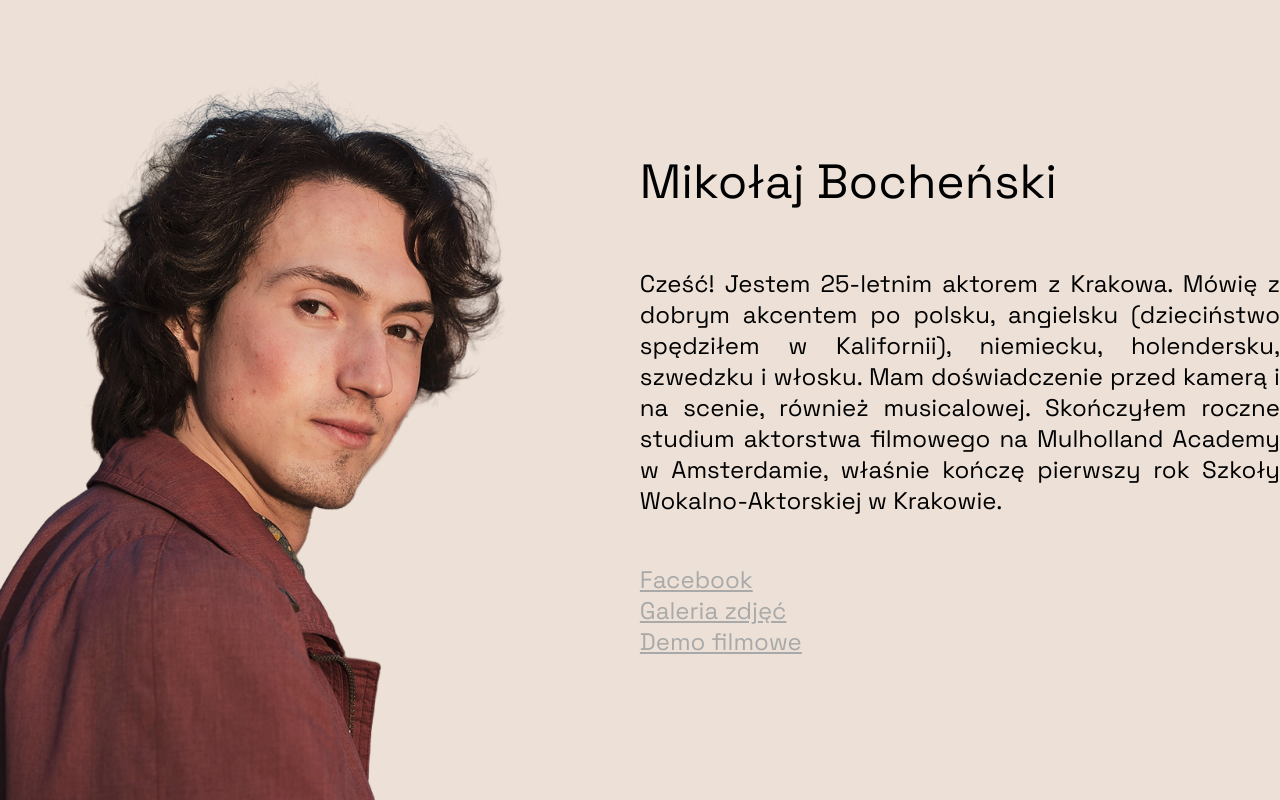
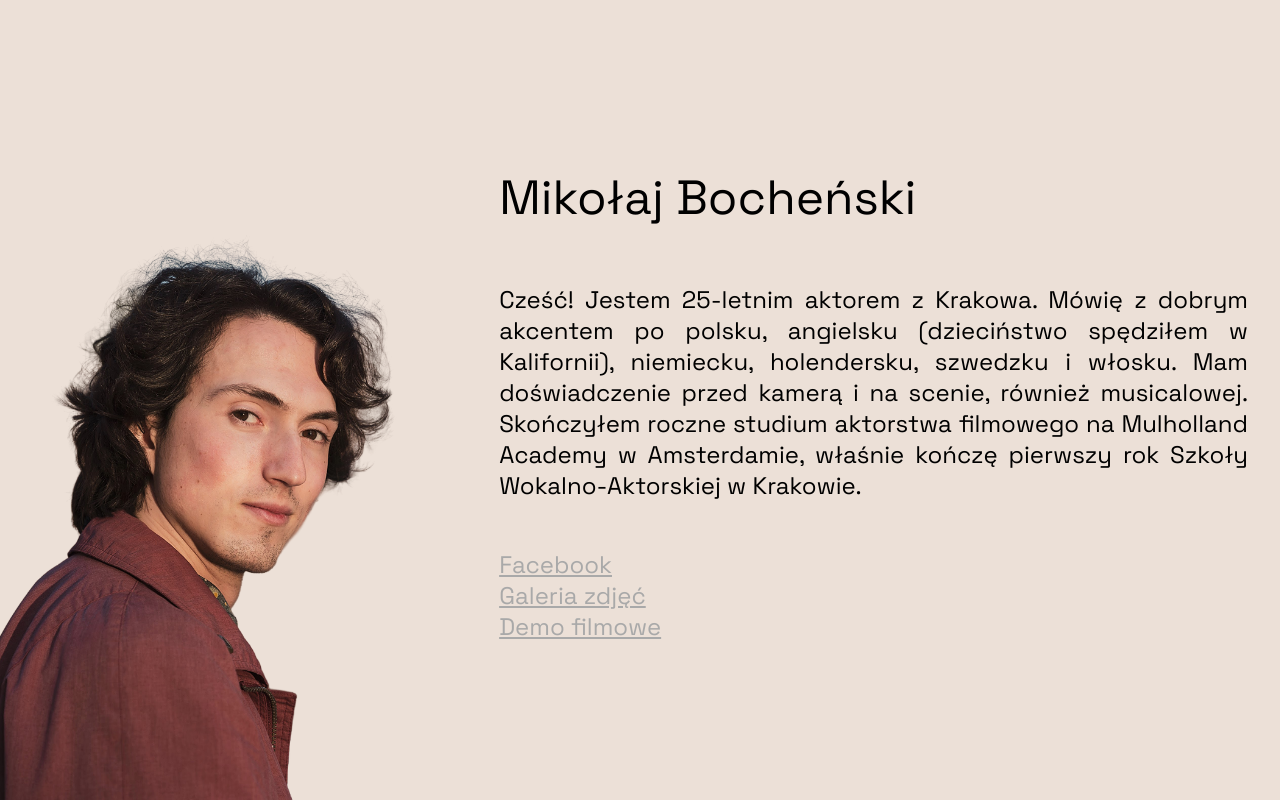
Before and after one commit to malyvsen/malyvsen.github.io, a React (Vite) app: page /aktor in a window 1280 px wide. Built offline with nearby package versions, Linux system fonts and the light colour scheme.

Commit message:
feat(aktor): better scaling on landscape screens

```diff
--- a/src/routes/aktor.tsx
+++ b/src/routes/aktor.tsx
@@ -15,20 +15,33 @@ export default function Aktor() {
         backgroundColor: "#ece0d7",
       }}
     >
+      <div
+        style={{
+          display: "flex",
+          flexDirection: "column",
+          justifyContent: "flex-end",
+          alignItems: "start",
+          height: "100%",
+        }}
+      >
         <img
           src="/src/assets/cutout.png"
           alt="Fotografia Mikołaja Bocheńskiego"
           style={{
             maxWidth: "100%",
             maxHeight: "100%",
+            objectFit: "contain",
             verticalAlign: "top",
           }}
         />
+      </div>
       <div
         style={{
           display: "flex",
           flexDirection: "column",
+          width: "75%",
           maxWidth: "50em",
+          marginRight: "2em",
         }}
       >
         <h1>Mikołaj Bocheński</h1>
```
Lines whose indentation alone changed are shown as unchanged.
